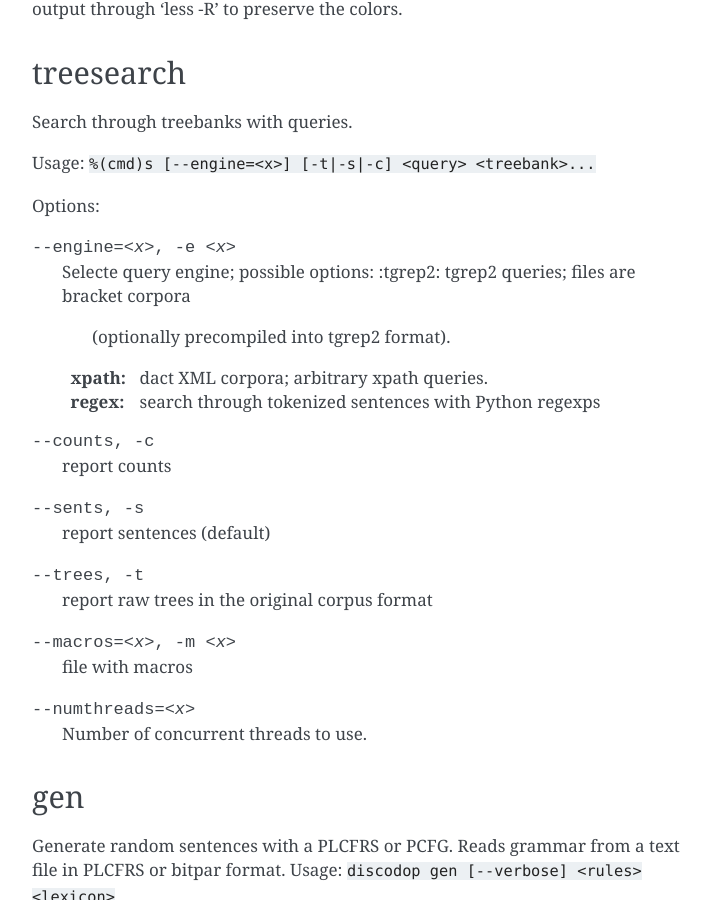
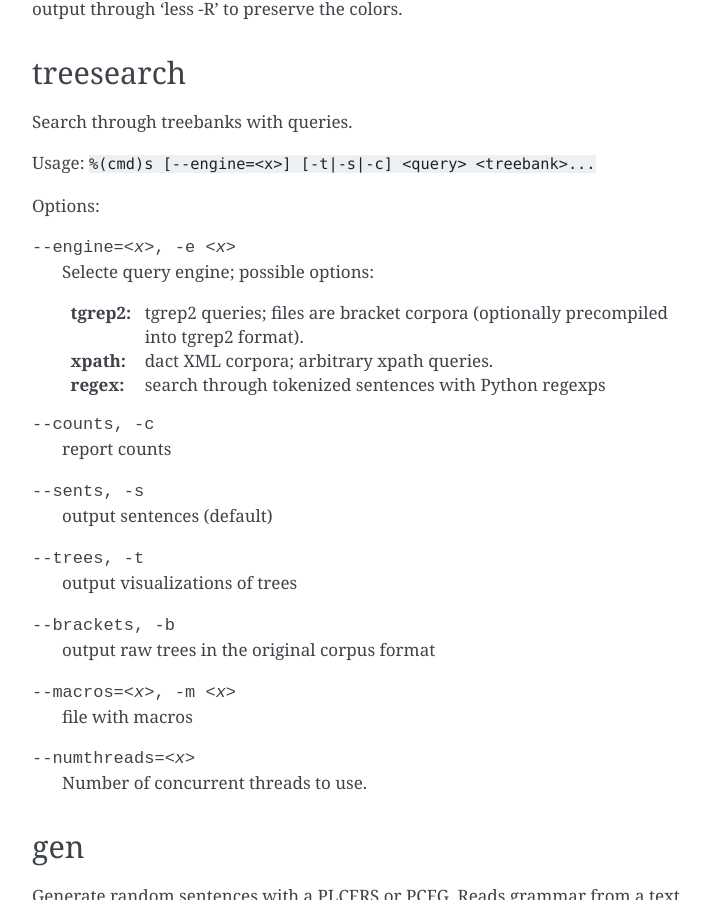
Before and after one commit to andreasvc/disco-dop, a Sphinx documentation site: the page built from docs/discodop.rst, in a window 1280 px wide and 900 px high, scrolled down 10631 px. Shown: the whole window, without its empty margins (388-1099 px from the left). Built offline with Sphinx 7.4.7, drawn with Linux system fonts in a browser that asks for light colours.

Commit message:
fix docs

```diff
--- a/docs/discodop.rst
+++ b/docs/discodop.rst
@@ -387,18 +387,21 @@
 Options:
 
 --engine=<x>, -e <x>
-               Selecte query engine; possible options:
-               :tgrep2:  tgrep2 queries; files are bracket corpora
+                Selecte query engine; possible options:
+
+                :tgrep2:
+                         tgrep2 queries; files are bracket corpora
                          (optionally precompiled into tgrep2 format).
-               :xpath:   dact XML corpora; arbitrary xpath queries.
-               :regex:   search through tokenized sentences with Python regexps
---counts, -c   report counts
---sents, -s    report sentences (default)
---trees, -t    report raw trees in the original corpus format
+                :xpath:  dact XML corpora; arbitrary xpath queries.
+                :regex:  search through tokenized sentences with Python regexps
+--counts, -c    report counts
+--sents, -s     output sentences (default)
+--trees, -t     output visualizations of trees
+--brackets, -b  output raw trees in the original corpus format
 --macros=<x>, -m <x>
-               file with macros
+                file with macros
 --numthreads=<x>
-               Number of concurrent threads to use.
+                Number of concurrent threads to use.
 
 gen
 ---
```
Also changed, not shown: other parts of docs/discodop.rst (+10 -10 lines), 1 other file.
